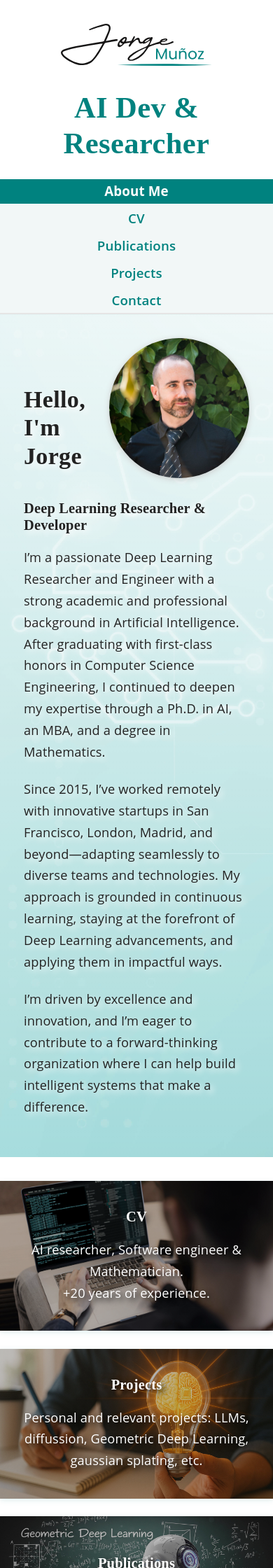
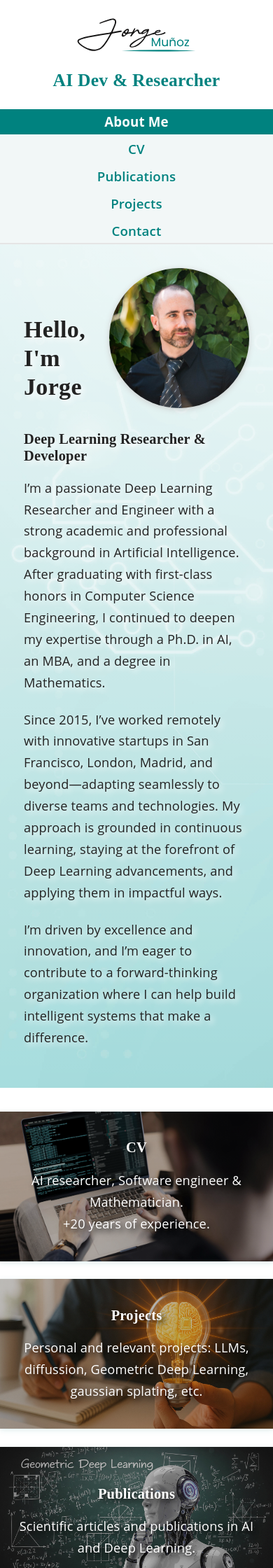
Before and after one commit to jorgemf/jorgemf.github.io, a Jekyll site: the page built from index.md, in a window 390 px wide. Shown: the top 2240 px of the page at 70% size. Built offline with Jekyll 4.4.1, drawn with Linux system fonts in a browser that asks for light colours.

Commit message:
Adjust header styles for better layout consistency
Updated the font size for header titles to 1.5em and set a fixed height of 100px for images inside header links. These changes aim to improve visual alignment and layout uniformity.

```diff
--- a/assets/css/style.scss
+++ b/assets/css/style.scss
@@ -683,6 +683,11 @@ hr {
 
   header h1 {
     margin: 0;
+    font-size: 1.5em;
+  }
+
+  header a img {
+    height: 100px;
   }
 
   .main-container {
```
